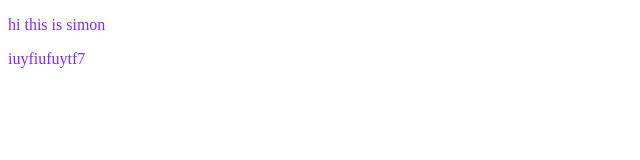
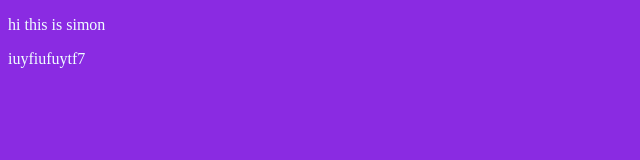
Before and after one commit to simonact/its_me_sr, a plain HTML site: page index.html in a window 1280 px wide. Shown: the whole page, without its empty margins (0-640 px from the left). Drawn offline with Linux system fonts and the light colour scheme.

Commit message:
Update style.css

```diff
--- a/style.css
+++ b/style.css
@@ -1,3 +1,4 @@
 body{
-    color:blueviolet;
+    background-color: blueviolet;
+    color:azure;
 }
```
